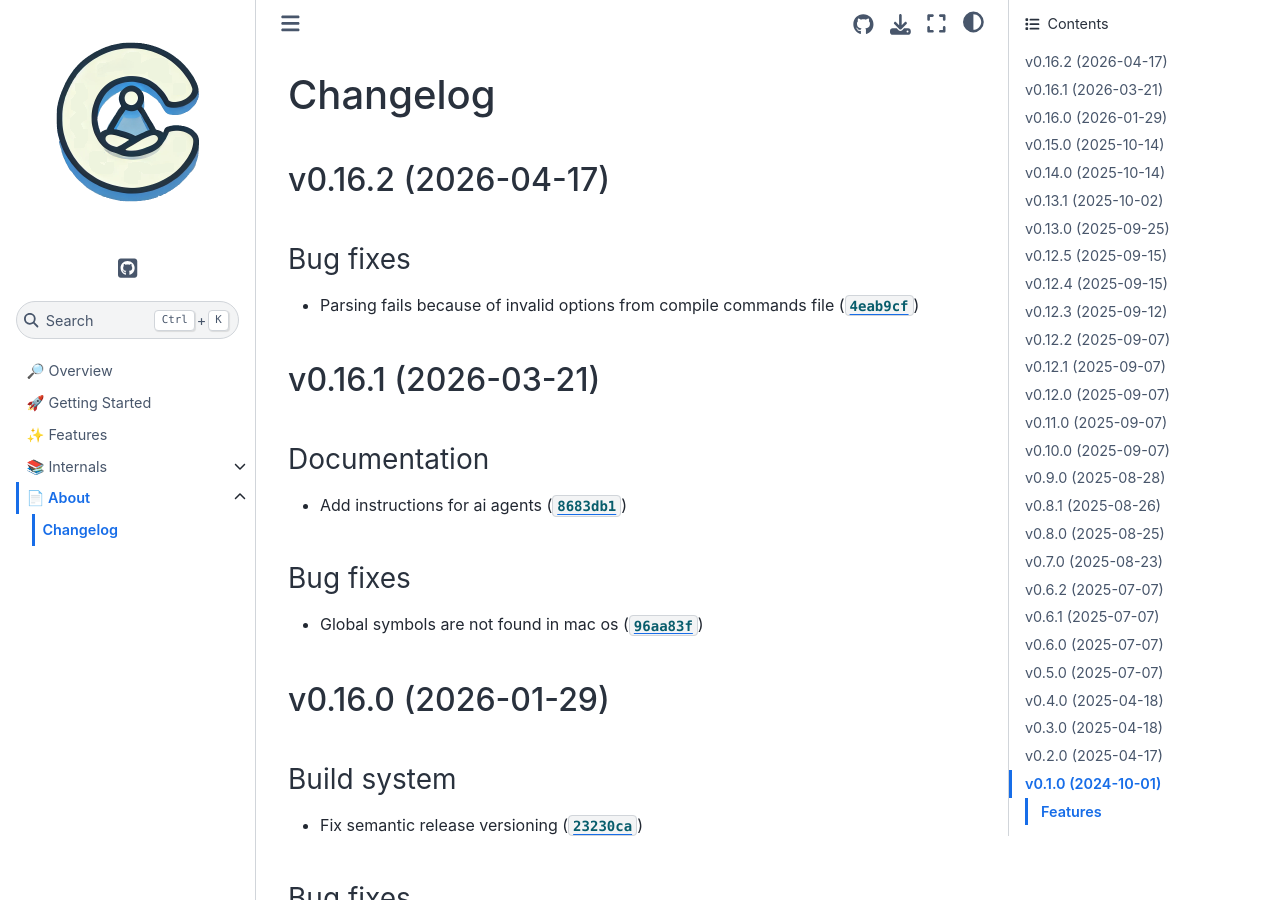
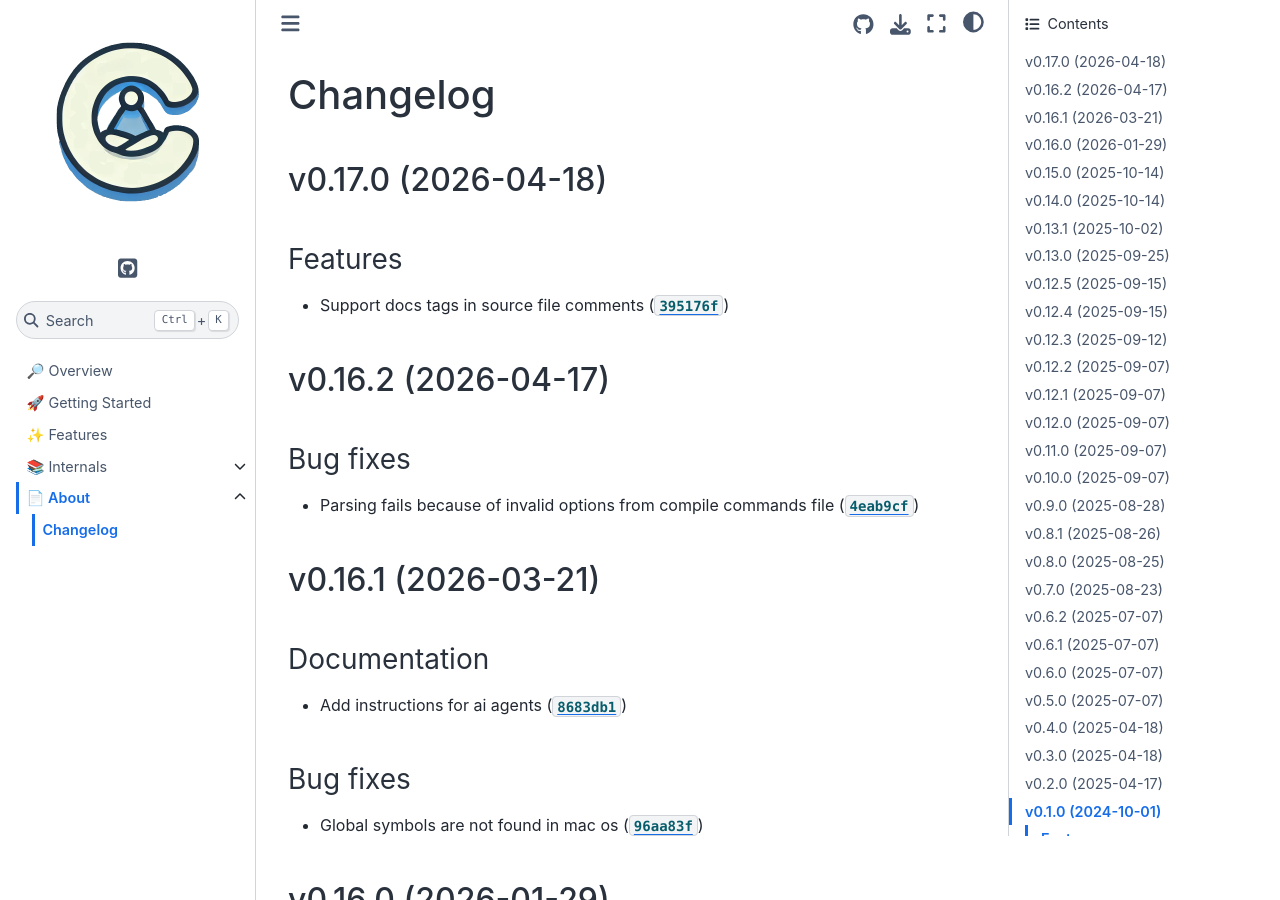
Before and after one commit to cuinixam/clanguru, a Sphinx documentation site: the page built from docs/about/_changelog.md, in a window 1280 px wide and 900 px high. Built offline with Sphinx 7.4.7 and the Sphinx Book theme 1.1.4, drawn with Linux system fonts in a browser that asks for light colours.

Commit message:
0.17.0
Automatically generated by python-semantic-release

```diff
--- a/CHANGELOG.md
+++ b/CHANGELOG.md
@@ -1,4 +1,10 @@
 # Changelog
+
+## v0.17.0 (2026-04-18)
+
+### Features
+
+- Support docs tags in source file comments ([`395176f`](https://github.com/cuinixam/clanguru/commit/395176ff343b53f0691b0a0e2dfa769c82525c35))
 
 ## v0.16.2 (2026-04-17)
 
--- a/docs/conf.py
+++ b/docs/conf.py
@@ -17,7 +17,7 @@ for path in ["src", "tests"]:
 project = "clanguru"
 copyright = "2024, cuinixam"
 author = "cuinixam"
-release = "0.16.2"
+release = "0.17.0"
 
 # -- General configuration ---------------------------------------------------
 # https://www.sphinx-doc.org/en/master/usage/configuration.html#general-configuration
--- a/pyproject.toml
+++ b/pyproject.toml
@@ -1,6 +1,6 @@
 [project]
 name = "clanguru"
-version = "0.16.2"
+version = "0.17.0"
 description = "C language utils and tools based on the clang and binutils modules."
 readme = "README.md"
 license = { text = "MIT" }
--- a/src/clanguru/__init__.py
+++ b/src/clanguru/__init__.py
@@ -1 +1 @@
-__version__ = "0.16.2"
+__version__ = "0.17.0"
```
Also changed, not shown: 1 other file.
